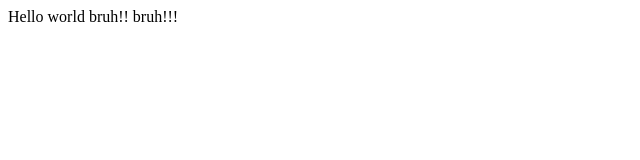
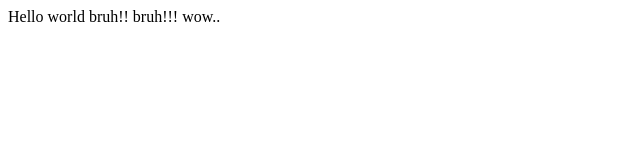
Before and after one commit to eddyk1022/hellohacks02, a plain HTML site: page index.html in a window 1280 px wide. Shown: the full height of the page, 0-640 px from the left. Drawn offline with Linux system fonts and the light colour scheme.

Commit message:
i added wow

```diff
--- a/index.html
+++ b/index.html
@@ -12,6 +12,7 @@
   Hello world
 	bruh!!
   bruh!!!
+	wow..
   <script src="script.js"></script>
 
   <!--
```
